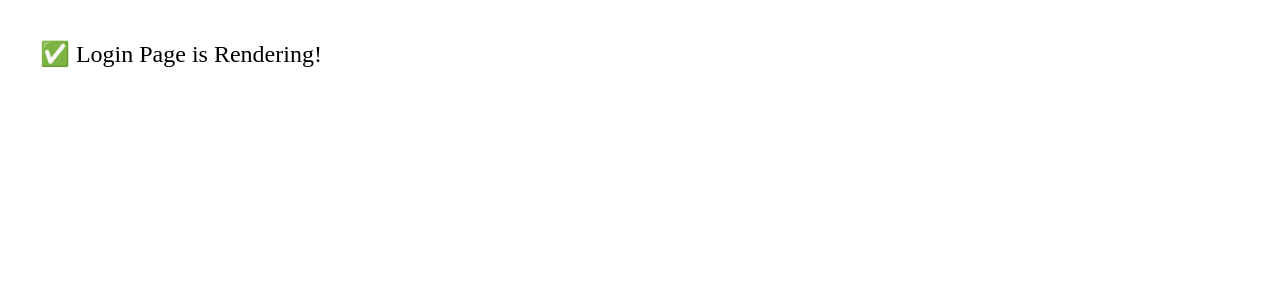
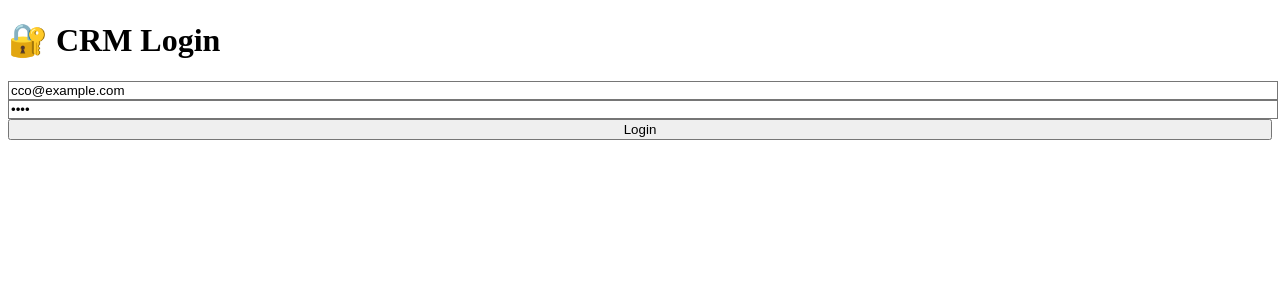
Before and after one commit to Theluxuryliving/CRM-New, a React (Vite) app in the folder client/: page /login in a window 1280 px wide. Shown: the top 300 px of the page. Built offline with nearby package versions, Linux system fonts and the light colour scheme.

Commit message:
feat: working login form with API connection

```diff
--- a/client/src/pages/Login.jsx
+++ b/client/src/pages/Login.jsx
@@ -1,14 +1,56 @@
 // /client/src/pages/Login.jsx
-import React, { useEffect } from 'react';
+import React, { useState } from "react";
+import axios from "axios";
+import { useNavigate } from "react-router-dom";
 
 const Login = () => {
-  useEffect(() => {
-    console.log('🔐 Login.jsx loaded');
-  }, []);
+  const [email, setEmail] = useState("cco@example.com");
+  const [password, setPassword] = useState("9731"); // Set default for testing
+  const [error, setError] = useState("");
+  const navigate = useNavigate();
+
+  const handleLogin = async (e) => {
+    e.preventDefault();
+    try {
+      const res = await axios.post(`${import.meta.env.VITE_API_BASE_URL}/api/auth/login`, {
+        email,
+        password,
+      });
+
+      localStorage.setItem("token", res.data.token);
+      localStorage.setItem("user", JSON.stringify(res.data.user));
+      navigate("/dashboard");
+    } catch (err) {
+      setError("❌ Invalid login credentials");
+      console.error(err);
+    }
+  };
 
   return (
-    <div style={{ padding: '2rem', fontSize: '24px' }}>
-      ✅ Login Page is Rendering!
+    <div className="p-8 max-w-md mx-auto">
+      <h1 className="text-2xl mb-4">🔐 CRM Login</h1>
+      <form onSubmit={handleLogin} className="space-y-4">
+        <input
+          type="email"
+          value={email}
+          onChange={(e) => setEmail(e.target.value)}
+          placeholder="Email"
+          className="w-full border p-2"
+          required
+        />
+        <input
+          type="password"
+          value={password}
+          onChange={(e) => setPassword(e.target.value)}
+          placeholder="Password"
+          className="w-full border p-2"
+          required
+        />
+        {error && <p className="text-red-500">{error}</p>}
+        <button type="submit" className="w-full bg-blue-600 text-white p-2 rounded">
+          Login
+        </button>
+      </form>
     </div>
   );
 };
```
